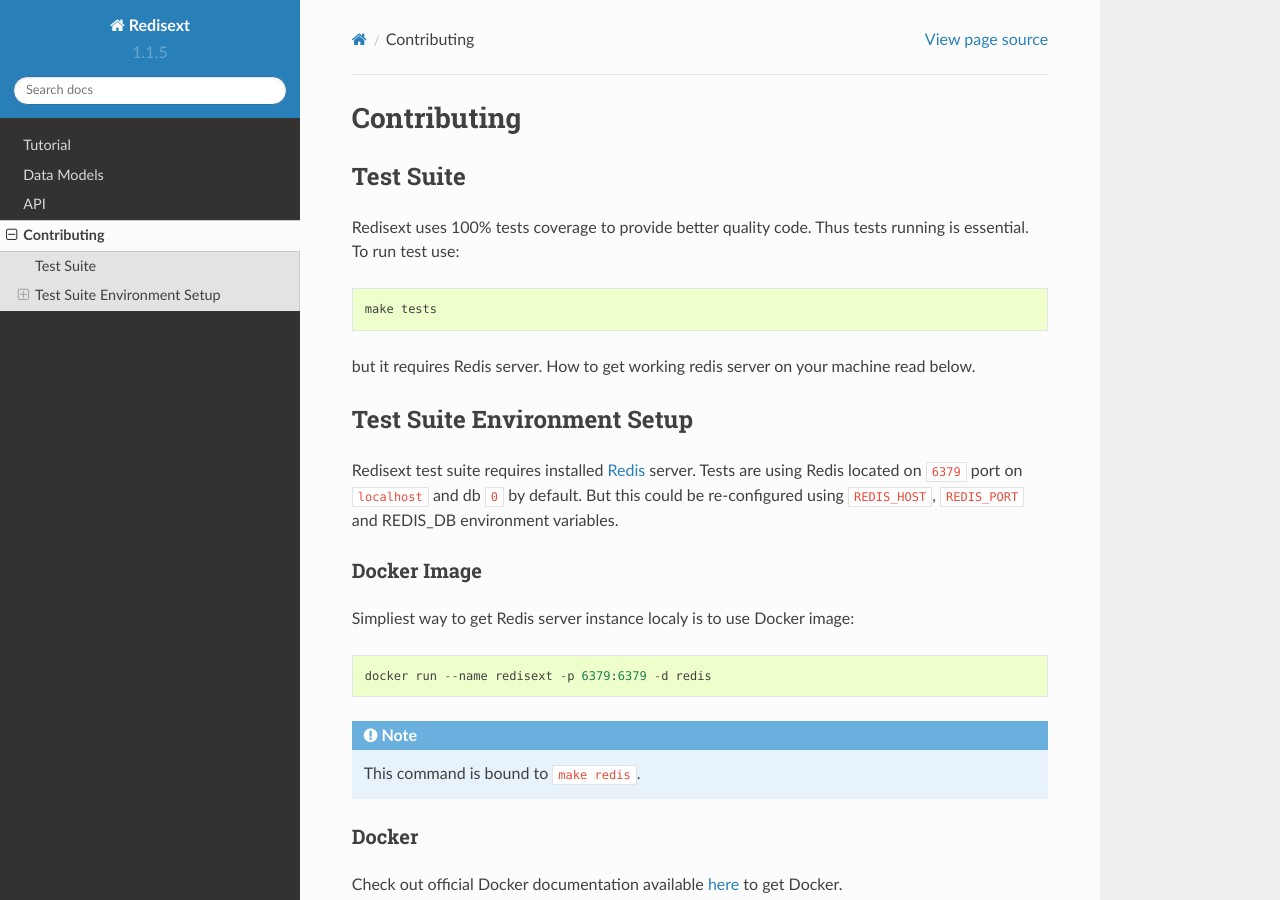
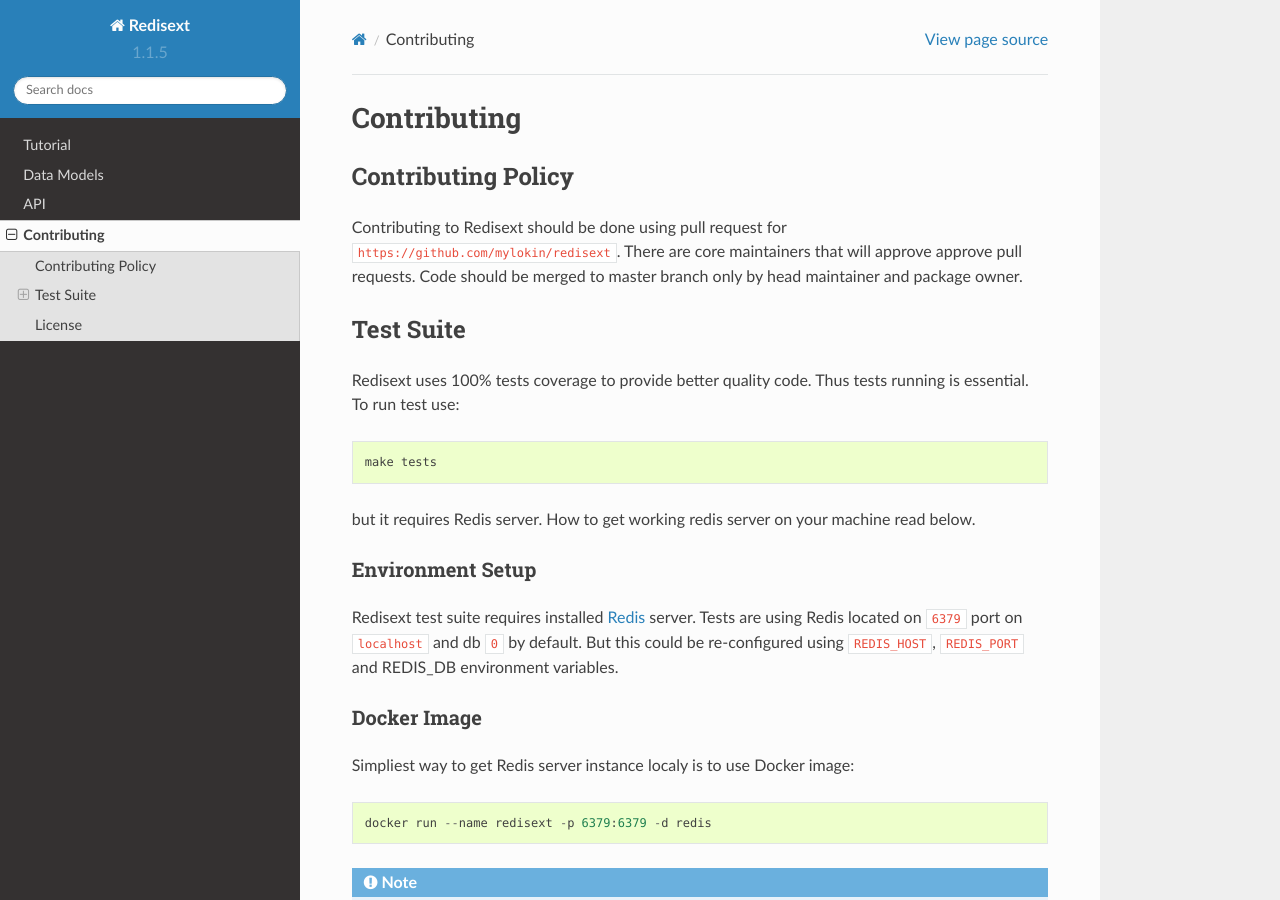
Before and after one commit to mylokin/redisext, a Sphinx documentation site: the page built from docs/modules/contributing.rst, in a window 1280 px wide and 900 px high. Built offline with Sphinx 7.4.7 and the Read the Docs theme 2.0.0, drawn with Linux system fonts in a browser that asks for light colours; some of the changed text lies outside the part shown.

Commit message:
add contribution policy

```diff
--- a/docs/modules/contributing.rst
+++ b/docs/modules/contributing.rst
@@ -1,5 +1,13 @@
 Contributing
 ============
+
+Contributing Policy
+-------------------
+
+Contributing to Redisext should be done using pull request for
+``https://github.com/mylokin/redisext``. There are core maintainers that will
+approve approve pull requests. Code should be merged to master branch only by
+head maintainer and package owner.
 
 Test Suite
 ----------
@@ -13,8 +21,8 @@
 read below.
 
 
-Test Suite Environment Setup
-----------------------------
+Environment Setup
+^^^^^^^^^^^^^^^^^
 
 Redisext test suite requires installed `Redis <http://redis.io>`_ server.
 Tests are using Redis located on ``6379`` port on ``localhost`` and db ``0`` by
@@ -67,3 +75,9 @@
    Don't forget to shutdown your container and VM afterall.
    Also this approach requires basic knoledge about Vagrant and Docker
    (for example how to restart your container or VM).
+
+
+License
+-------
+
+Redisext is distributed under MIT license.
```
